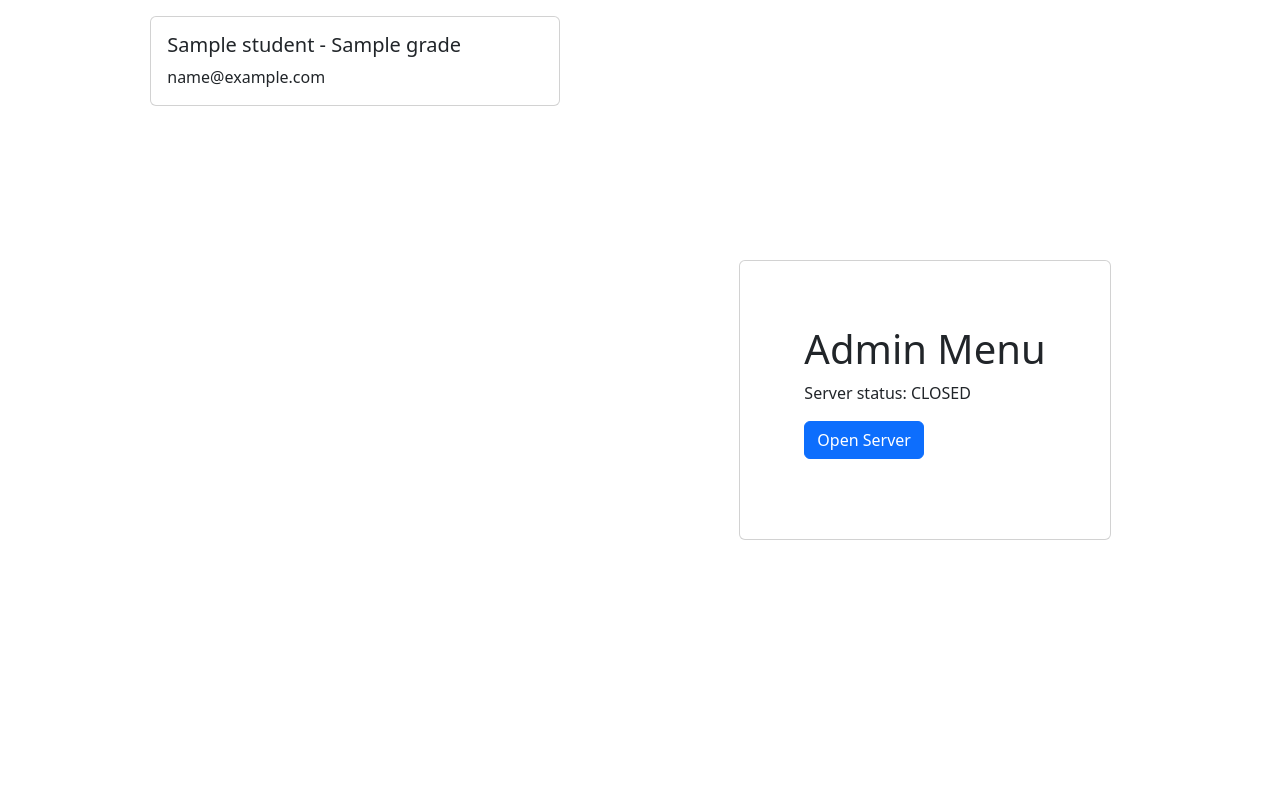
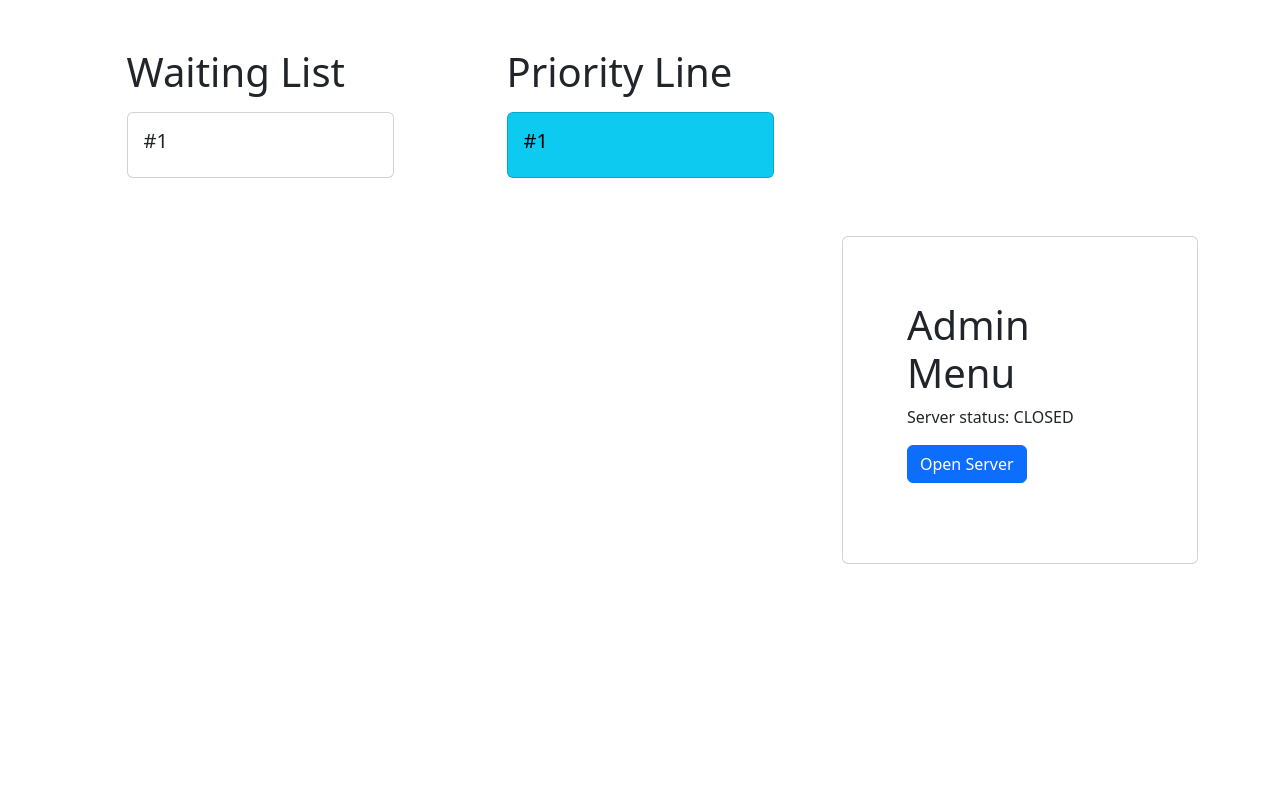
Before and after one commit to jungwngkim/Add-Drop-Website, a Flask app: template templates/admin.html in a window 1280 px wide. Run offline with Flask 3, Linux system fonts and the light colour scheme; the template is opened without the code that fills it: most values are stand-ins (such as "Sample title", 1, 10 or a date in 2020).

Commit message:
feature update

```diff
--- a/app.py
+++ b/app.py
@@ -44,7 +44,7 @@
             return render_template("register.html", error_text="Already Registered")
 
         globals.waiting_list.append(new_student)
-        send_email(new_student, EmailType.ON_REGISTER)
+        send_email(new_student, EmailType.ON_REGISTER, 'Successful Registration')
 
         return redirect(url_for("waiting_list_screen"))
 
@@ -52,9 +52,11 @@
 @app.route("/waiting-list-screen")
 @server_open_required
 def waiting_list_screen():
+    print(globals.waiting_list[globals.current_index:])
     return render_template(
         'waiting_list.html',
         waiting_list=globals.waiting_list[globals.current_index:],
+        priority_list=globals.priority_list,
         current_index=0,
     )
 
@@ -67,14 +69,16 @@
     else:
         password = request.form['teacher-password']
 
-        print(password, globals.password)
+        if password in globals.password:
+            index = globals.password.index(password)
+            new_session = secrets.token_hex(32)
 
-        if password == globals.password:
-            globals.session = secrets.token_hex(32)
-            print(f'new session: {globals.session}')
+            globals.session[index] = new_session
+
+            print(f'new session: {new_session}')
 
             res = make_response(redirect(url_for('admin')))
-            res.set_cookie(globals.session_key, globals.session)
+            res.set_cookie(globals.session_key, new_session)
             return res
         else:
             return render_template('login.html', error_text='Wrong Password')
@@ -86,8 +90,10 @@
     return render_template(
         "admin.html",
         waiting_list=globals.waiting_list,
+        priority_list=globals.priority_list,
         current_index=globals.current_index,
         is_open=globals.server_is_open,
+        admin=True,
     )
 
 
@@ -100,11 +106,11 @@
         globals.current_index += 1
 
         # send email to first student
-        send_email(globals.waiting_list[globals.current_index], EmailType.ON_FIRST)
+        send_email(globals.waiting_list[globals.current_index], EmailType.ON_FIRST, 'You are in First place in waiting line.')
 
-        # send email to fifth student, if exists
-        if globals.current_index + 4 <= max_index:
-            send_email(globals.waiting_list[globals.current_index + 4], EmailType.ON_FIFTH)
+        # send email to tenth student, if exists
+        if globals.current_index + 9 <= max_index:
+            send_email(globals.waiting_list[globals.current_index + 9], EmailType.ON_TENTH, 'You are in Tenth place in waiting line.')
 
     return redirect(url_for("admin"))
 
@@ -126,6 +132,42 @@
 
     return redirect(url_for("admin"))
 
+@app.route("/delete_student")
+@login_required
+def delete_student():
+    student_index = int(request.args.get('student_index'))
+
+    if 0 <= student_index < len(globals.waiting_list):
+        globals.waiting_list.pop(student_index)
+        if globals.current_index > student_index:
+            globals.current_index -= 1
+
+    return redirect(url_for("admin"))
+
+@app.route("/prioritize_student")
+@login_required
+def prioritize_student():
+    student_index = int(request.args.get('student_index'))
+
+    if 0 <= student_index < len(globals.waiting_list):
+        moved_student = globals.waiting_list.pop(student_index)
+        if globals.current_index > student_index:
+            globals.current_index -= 1
+
+        globals.priority_list.append(moved_student)
+
+    return redirect(url_for("admin"))
+
+@app.route("/delete_prioritized_student")
+@login_required
+def delete_prioritized_student():
+    student_index = int(request.args.get('student_index'))
+
+    if 0 <= student_index < len(globals.priority_list):
+        globals.priority_list.pop(student_index)
+
+    return redirect(url_for("admin"))
+
 
 @app.route("/server_toggle")
 @login_required
@@ -136,4 +178,4 @@
 
 
 if __name__ == "__main__":
-    app.run(host='0.0.0.0', port=80)
+    app.run(host='0.0.0.0', port=443, debug=True)
--- a/src/decorators.py
+++ b/src/decorators.py
@@ -9,7 +9,7 @@
     def decorated_function(*args, **kwargs):
         cookie_session = request.cookies.get(globals.session_key)
 
-        if not cookie_session or not globals.session or cookie_session != globals.session:
+        if not cookie_session or cookie_session not in globals.session:
             return redirect(url_for('login'))
         return f(*args, **kwargs)
     return decorated_function
--- a/src/globals.py
+++ b/src/globals.py
@@ -10,10 +10,18 @@
 waiting_list = []
 current_index = 0
 
+priority_list = []
+
 # get environment variable for password
-password = os.environ.get('APP_PASSWORD')
+password = [os.environ.get('APP_PASSWORD_1'), os.environ.get('APP_PASSWORD_2')]
 google_password = os.environ.get('GOOGLE_PASSWORD')
 google_id = os.environ.get('GOOGLE_ID')
 
-session = None
+print(password)
+
+# 2 user
+session = [None, None]
 session_key = 'session'
+
+# student id set
+register_id_set = set()
--- a/src/mail.py
+++ b/src/mail.py
@@ -8,8 +8,8 @@
 class EmailType(Enum):
     ON_REGISTER = 0
     ON_FIRST = 1
-    ON_FIFTH = 2
-    # ON_EMERGENCY
+    ON_TENTH = 2
+    ON_EMERGENCY = 3
 
 port = 465
 
@@ -28,7 +28,7 @@
 
 
 # https://realpython.com/python-send-email/
-def send_email(student: Student, email_type: EmailType):
+def send_email(student: Student, email_type: EmailType, content: str):
     with smtplib.SMTP_SSL("smtp.gmail.com", port, context=context) as server:
         server.login(globals.google_id, globals.google_password)
 
@@ -39,21 +39,21 @@
                 message = message_template.format(
                     sender_email=globals.google_id,
                     subject='Registration Success',
-                    content='Registration Success',
+                    content=content,
                     student_description=student_description
                 )
             case EmailType.ON_FIRST:
                 message = message_template.format(
                     sender_email=globals.google_id,
                     subject='Enter Office',
-                    content='Enter Office',
-                    student_description=student_description
+                    content=content,
+                    student_dscription=student_description
                 )
-            case EmailType.ON_FIFTH:
+            case EmailType.ON_TENTH:
                 message = message_template.format(
                     sender_email=globals.google_id,
                     subject='Wait in front',
-                    content='Wait in front',
+                    content=content,
                     student_description=student_description
                 )
 
--- a/templates/admin.html
+++ b/templates/admin.html
@@ -6,11 +6,21 @@
 
 {% block content %}
 <div class="row" style="height: 100vh;">
-    <div class="col-6" style="height: 100%; overflow: auto;">
+    <div class="col-4" style="height: 100%; overflow: auto;">
+        <div class="w-75 mx-auto pt-5">
+            <h1>Waiting List</h1>
+        </div>
         {% include 'shared/student_list.html' %}
     </div>
 
-    <div class="col-6" style="display: flex; align-items: center;">
+    <div class="col-4" style="height: 100%; overflow: auto;">
+        <div class="w-75 mx-auto pt-5">
+            <h1>Priority Line</h1>
+        </div>
+        {% include 'shared/priority_student_list.html' %}
+    </div>
+
+    <div class="col-4" style="display: flex; align-items: center;">
         <div class="card p-5 mx-auto">
             <div class="card-body">
                 <h1>Admin Menu</h1>
--- a/templates/register.html
+++ b/templates/register.html
@@ -12,12 +12,12 @@
 
     <form action="/register" method="post">
         <div class="mb-3">
-            <label class="form-label">Email(School Email)</label>
+            <label class="form-label">Email</label>
             <input type="text" class="form-control" name="student-email" id="email">
         </div>
 
         <div class="mb-3">
-            <label class="form-label">Name(Power School Name)</label>
+            <label class="form-label">Name</label>
             <input type="text" class="form-control" name="student-name" id="name">
         </div>
 
--- /dev/null
+++ b/templates/shared/priority_student_list.html
@@ -0,0 +1,11 @@
+{% for student in priority_list %}
+<div class="card my-3 w-75 mx-auto text-bg-info">
+    <div class="card-body">
+        <h5 class="card-title">#{{ student.register_id }}</h5>
+        {% if admin %}
+            <p class="card-text">{{ student.name }}, {{ student.grade }}, {{ student.email }}</p>
+            <a href="/delete_prioritized_student?student_index={{loop.index - 1}}" class="btn btn-warning">Delete</a>
+        {% endif %}
+    </div>
+</div>
+{% endfor %}
--- a/templates/shared/student_list.html
+++ b/templates/shared/student_list.html
@@ -4,8 +4,14 @@
         {{'text-bg-secondary' if (loop.index < (current_index + 1))}}
     ">
     <div class="card-body">
-        <h5 class="card-title">{{ student.name }} - {{ student.grade }}</h5>
-        <p class="card-text">{{ student.email }}</p>
+        <h5 class="card-title">#{{ student.register_id }}</h5>
+        {% if admin %}
+            <p class="card-text">{{ student.name }}, {{ student.grade }}, {{ student.email }}</p>
+            <div class="btn-group" role="group">
+                <a href="/delete_student?student_index={{loop.index - 1}}" class="btn btn-warning">Delete</a>
+                <a href="/prioritize_student?student_index={{loop.index - 1}}" class="btn btn-warning">Prioritize</a>
+            </div>
+        {% endif %}
     </div>
 </div>
 {% endfor %}
```
Also changed, not shown: src/student.py (+11 -0 lines), templates/waiting_list.html (+18 -0 lines).
